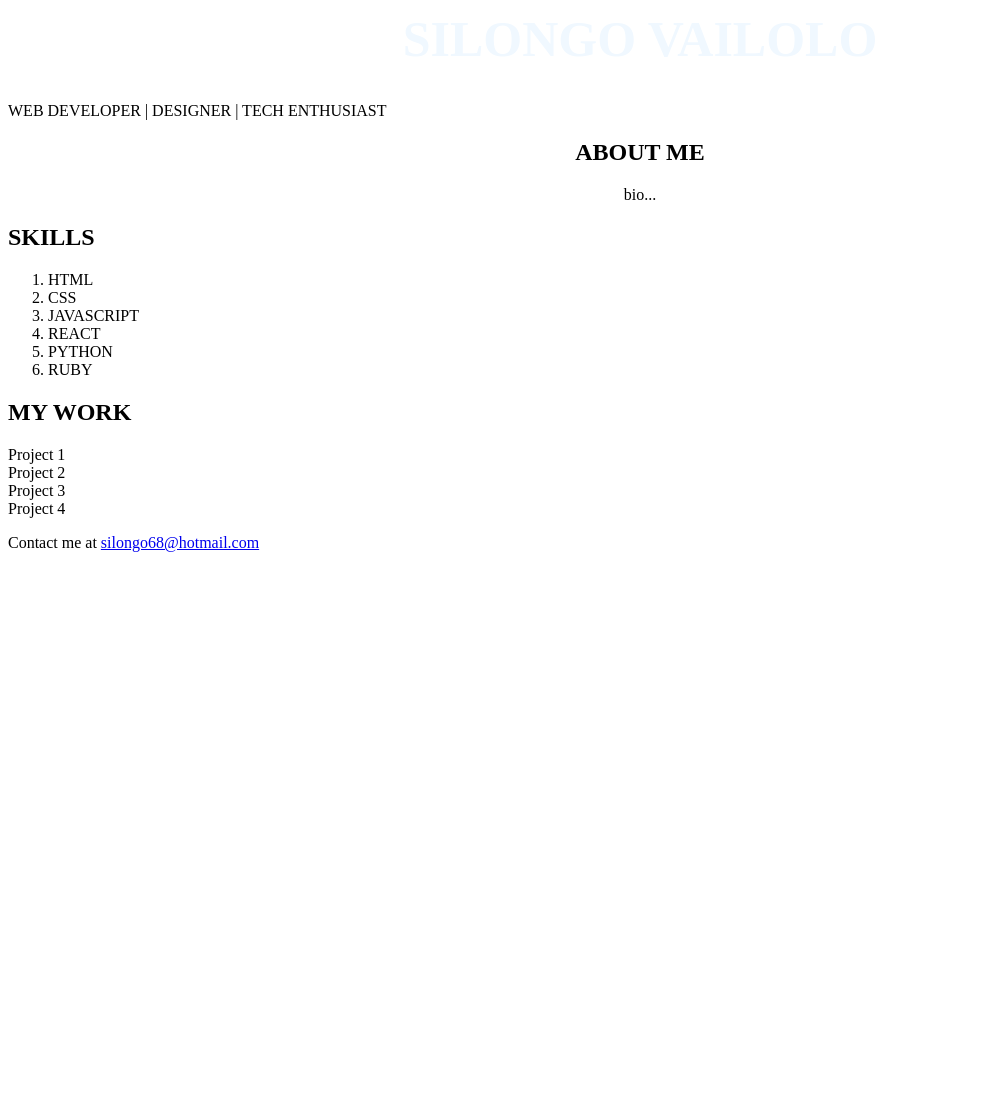
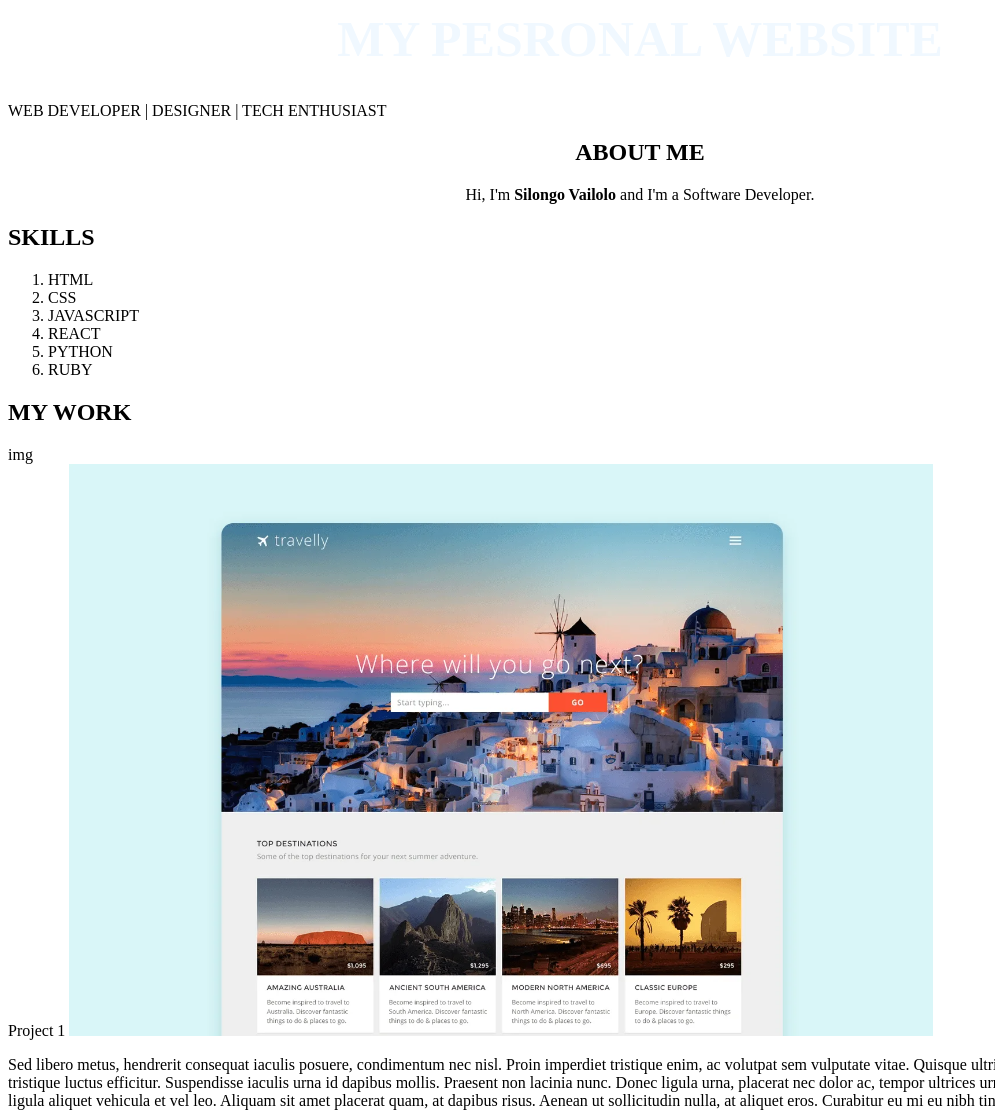
Before and after one commit to Mazkel/phase-0-project, a plain HTML site: page index.html in a window 1280 px wide. Shown: the top 1113 px of the page, without its empty margins (0-995 px from the left). Before the commit the page ends 800 px from the top, so only its background shows below. Drawn offline with Linux system fonts and the light colour scheme.

Commit message:
Added photos, text and finished up what i wanted on my webpage. Now moving onto css.

```diff
--- a/index.html
+++ b/index.html
@@ -6,13 +6,13 @@
     </head>
     <body>
         <header>
-            <h1>SILONGO VAILOLO</h1>
+            <h1>MY PESRONAL WEBSITE</h1>
          <p>WEB DEVELOPER | DESIGNER | TECH ENTHUSIAST</p>
         </header>
 
          <section id="bio">
             <h2>ABOUT ME</h2>
-            <p>bio...</p>
+            <p>Hi, I'm <strong>Silongo Vailolo</strong> and I'm a Software Developer.</p>
          </section>
 
          <section id="skills">
@@ -29,19 +29,22 @@
 
          <section id="work">
             <h2>MY WORK</h2>
+            img
 
             <div class="project">
                 Project 1
+                <img src="/images/prj1.png">
+                <p>Sed libero metus, hendrerit consequat iaculis posuere, condimentum nec nisl. Proin imperdiet tristique enim, ac volutpat sem vulputate vitae. Quisque ultrices lorem eu accumsan blandit. Sed tristique luctus efficitur. Suspendisse iaculis urna id dapibus mollis. Praesent non lacinia nunc. Donec ligula urna, placerat nec dolor ac, tempor ultrices urna. Fusce nec orci ex. Fusce eu risus non ligula aliquet vehicula et vel leo. Aliquam sit amet placerat quam, at dapibus risus. Aenean ut sollicitudin nulla, at aliquet eros. Curabitur eu mi eu nibh tincidunt semper sollicitudin id mi.</p>
             </div>
             <div class="project">
                 Project 2
+                <img src="/images/prj2.png">
+                <p>Donec eu est id ex blandit vestibulum vitae a quam. Nam elementum mi a tellus mollis cursus. Proin et ante non elit dignissim fringilla ut et turpis. Cras sed accumsan purus, quis pulvinar felis. Nullam et eros et libero mattis molestie a iaculis elit. Suspendisse justo metus, tincidunt vitae commodo eget, interdum lobortis dolor. Vestibulum enim felis, bibendum eget lectus nec, ornare tincidunt massa. Donec a dui ac velit pulvinar malesuada vel a lectus. In laoreet congue velit sit amet pharetra. Suspendisse porta nec dui vitae tempor. Phasellus scelerisque urna diam, eu cursus risus lobortis ac. Pellentesque vehicula velit vel nulla finibus, vel gravida est tincidunt.</p>
             </div>
             <div class="project">
                 Project 3
-            </div>
-            <div class="project">
-                Project 4
-            </div>
+                <img src="images/prj3.png">
+                <p>Phasellus cursus pulvinar ante ut consectetur. In efficitur nisl ut nunc lacinia consequat. Donec a semper diam. Etiam faucibus suscipit sapien in rhoncus. Nulla facilisi. Donec facilisis neque est, id tempus nunc fermentum vitae. In egestas, mi sed semper consectetur, urna tellus pellentesque enim, nec pretium nibh augue dictum neque. Nunc ullamcorper nec justo eu aliquet. Pellentesque ut tortor fermentum dui congue hendrerit. Curabitur sagittis leo vel molestie eleifend. Phasellus pulvinar velit eros, vitae varius est ullamcorper id.</p>
          </section>
 
          <footer>
```
Also changed, not shown: images/prj1.png (added), images/prj2.png (added), images/prj3.png (added).
